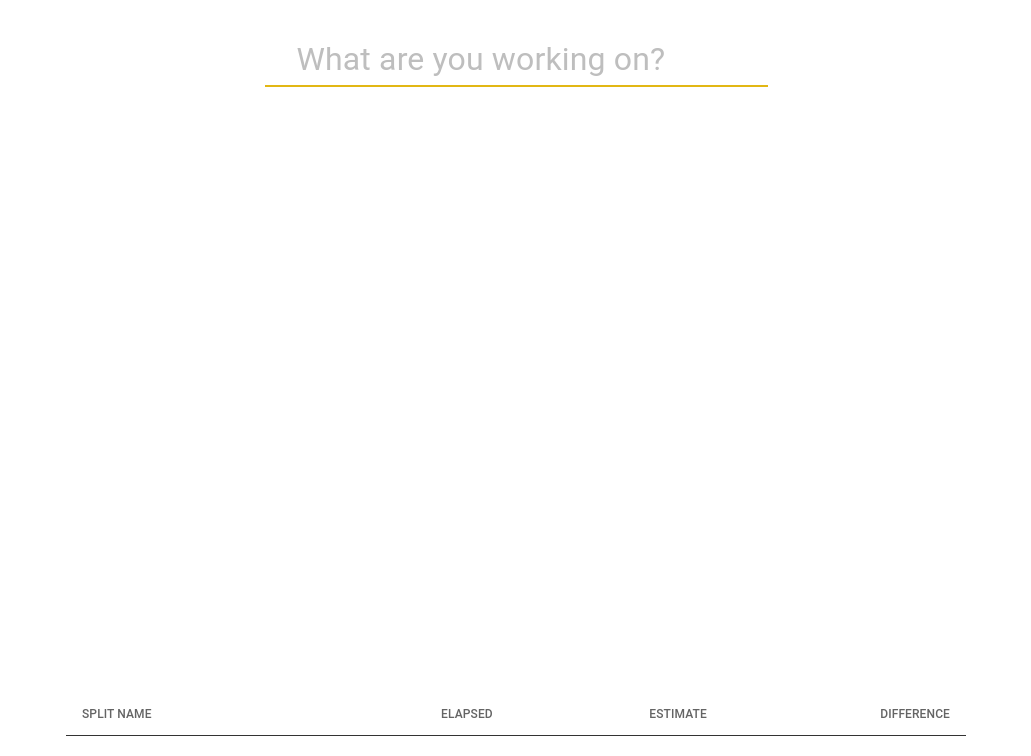
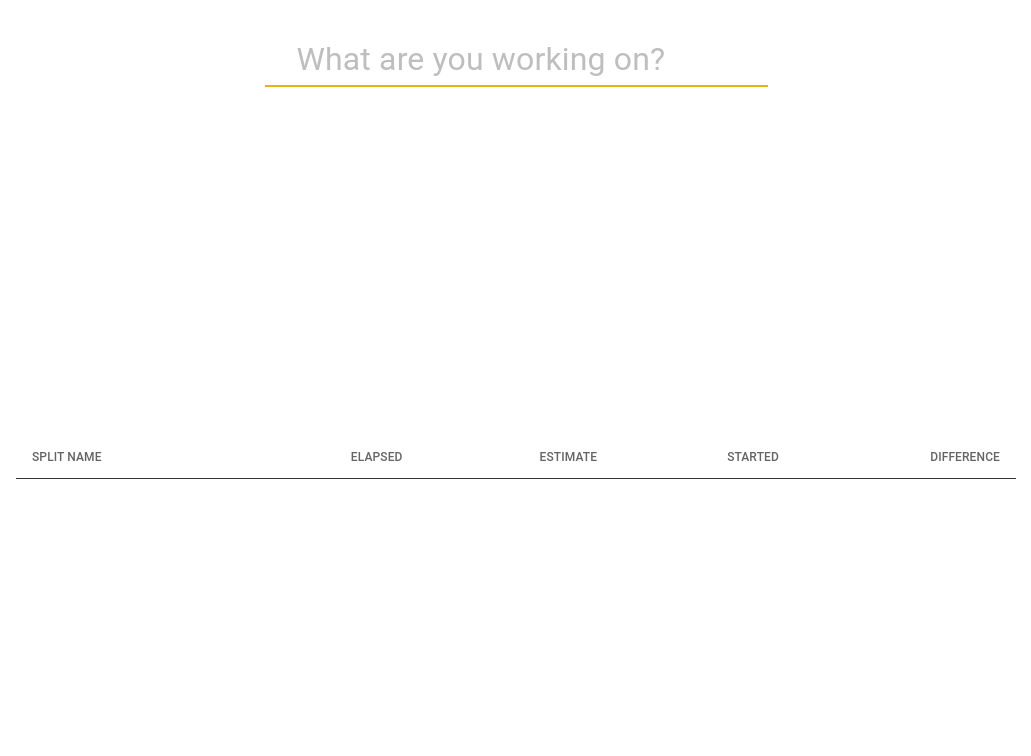
Before and after one commit to mnnaegel/log, a React (Vite) app: page / in a window 1280 px wide. Shown: the top 756 px of the page, without its empty margins (124-1155 px from the left). Built offline with nearby package versions, Linux system fonts and the light colour scheme.

Commit message:
beautiful table

```diff
--- a/src/CompletedSplits.tsx
+++ b/src/CompletedSplits.tsx
@@ -1,7 +1,7 @@
 import { Table, TableBody, TableCell, TableContainer, TableHead, TableRow, Typography } from "@mui/material";
 import { Split, SplitState } from "./types";
 import { colors } from "./theme";
-import { formatDuration, formatElapsedTime, minutesToMs, formatTimeDiff } from "./utils";
+import { formatDuration, formatElapsedTime, minutesToMs, formatTimeDiff, formatDateTime } from "./utils";
 
 type CompletedSplitsProps = {
   splits: Split[];
@@ -28,8 +28,8 @@ const CompletedSplits = ({ splits }: CompletedSplitsProps) => {
   );
 
   return (
-    <TableContainer sx={{ maxHeight: '300px', overflow: 'auto', scrollbarWidth: 'none' }}>
-      <Table size="small" sx={{ maxWidth: '900px', margin: '0 auto' }}>
+    <TableContainer sx={{ height: '300px', overflow: 'auto', scrollbarWidth: 'none' }}>
+      <Table size="small" sx={{ maxWidth: '1000px', margin: '0 auto' }}>
         <TableHead>
           <TableRow>
             <BaseCell>
@@ -45,6 +45,11 @@ const CompletedSplits = ({ splits }: CompletedSplitsProps) => {
             <BaseCell align="right">
               <Typography sx={{ color: colors.gray, fontSize: '0.75rem', fontWeight: 500 }}>
                 ESTIMATE
+              </Typography>
+            </BaseCell>
+            <BaseCell align="right">
+              <Typography sx={{ color: colors.gray, fontSize: '0.75rem', fontWeight: 500 }}>
+                STARTED
               </Typography>
             </BaseCell>
             <BaseCell align="right">
@@ -98,6 +103,18 @@ const CompletedSplits = ({ splits }: CompletedSplitsProps) => {
                   </Typography>
                 </BaseCell>
                 <BaseCell align="right">
+                  <Typography
+                    fontFamily="monospace"
+                    sx={{
+                      color: colors.gray,
+                      opacity: 0.7,
+                      letterSpacing: '0.05em'
+                    }}
+                  >
+                    {formatDateTime(split.startTime)}
+                  </Typography>
+                </BaseCell>
+                <BaseCell align="right">
                   {split.state !== SplitState.ABANDONED && (
                     <Typography
                       fontFamily="monospace"
--- a/src/SplitTimer.tsx
+++ b/src/SplitTimer.tsx
@@ -3,7 +3,7 @@ import { Stack, Typography, IconButton } from "@mui/material";
 import { Split } from "./types";
 import { colors } from "./theme";
 import { formatDuration } from "./utils";
-import CheckCircleOutlineIcon from '@mui/icons-material/CheckCircleOutline';
+import CheckIcon from '@mui/icons-material/Check';
 import ClearIcon from '@mui/icons-material/Clear';
 import TimeDisplay from './TimeDisplay';
 
@@ -75,7 +75,7 @@ const SplitTimer = ({ currentSplit, onComplete, onAbandon }: SplitTimerProps) =>
             }
           }}
         >
-          <CheckCircleOutlineIcon />
+          <CheckIcon />
         </IconButton>
         <IconButton
           onClick={onAbandon}
--- a/src/utils.ts
+++ b/src/utils.ts
@@ -23,9 +23,11 @@ export const formatTimeDiff = (actualMs: number, estimateMs: number): string =>
 };
 
 export const formatDateTime = (timestamp: number): string => {
-  return new Date(timestamp).toLocaleTimeString('en-US', {
-    hour: 'numeric',
-    minute: '2-digit',
-    hour12: true,
-  }).toLowerCase();
+  const date = new Date(timestamp);
+  const hours = date.getHours();
+  const minutes = date.getMinutes();
+  const period = hours >= 12 ? 'PM' : 'AM';
+  const formattedHours = hours % 12 || 12; // Convert 0 to 12 for 12 AM
+
+  return `${String(formattedHours).padStart(2, '0')}:${String(minutes).padStart(2, '0')}${period}`;
 };
```
